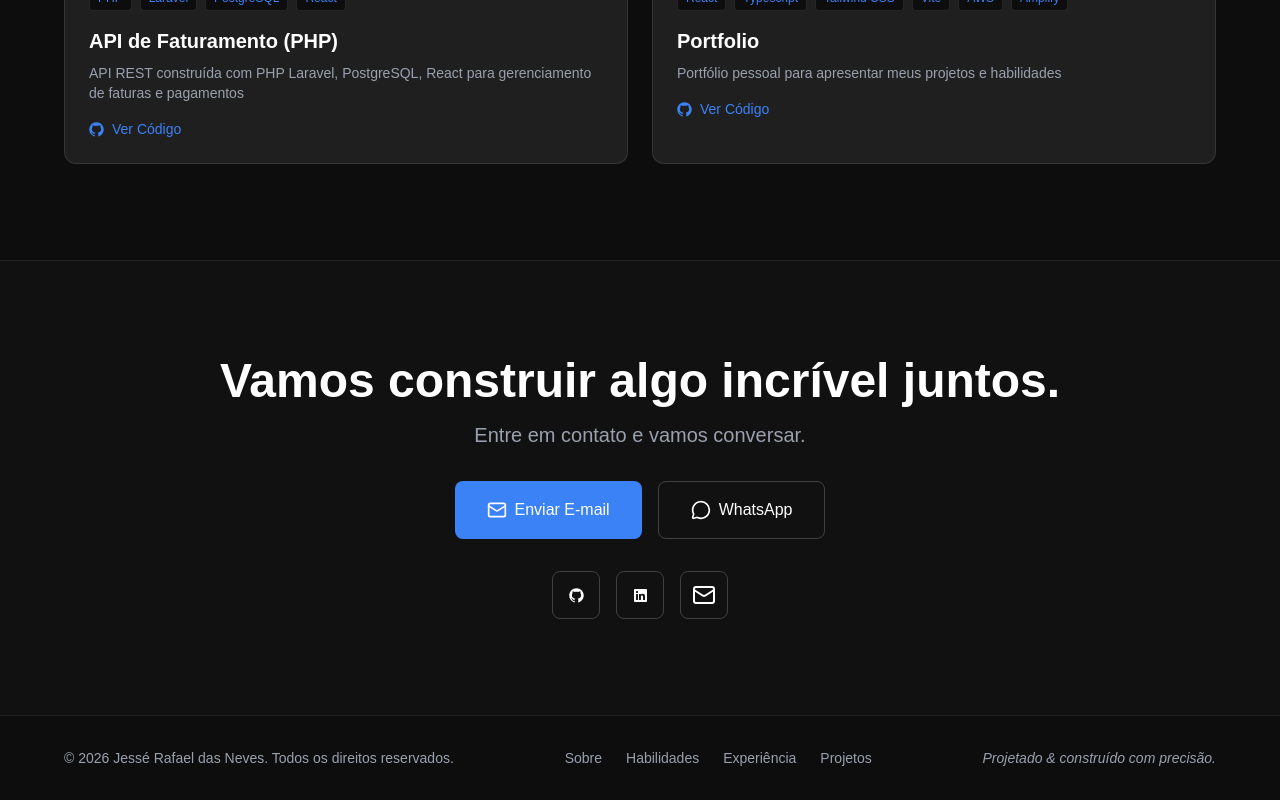
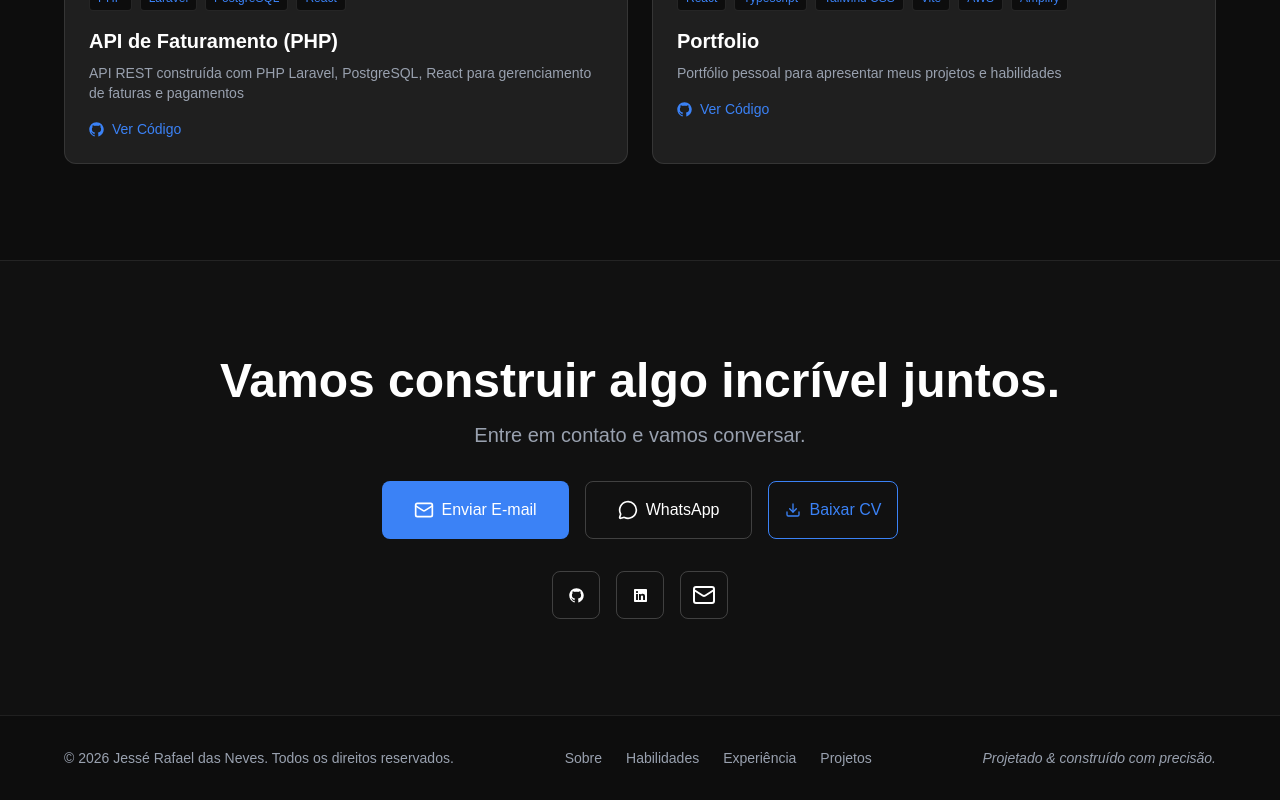
Before and after one commit to JesseRafaelDasNeves/portfolio-frontend, a React (Vite) app: page / in a window 1280 px wide. Shown: the part 4939-5739 px from the top of the page. Built offline with nearby package versions, Linux system fonts and the light colour scheme.

Commit message:
add button download cv in footer

```diff
--- a/src/App.tsx
+++ b/src/App.tsx
@@ -452,6 +452,14 @@ function App() {
               <MessageCircle size={20} />
               WhatsApp
             </a>
+            <a
+              href={cvFile}
+              download="CV-Jesse-Rafael-das-Neves.pdf"
+              className="px-4 py-2 border border-[#3B82F6] text-[#3B82F6] rounded-lg hover:bg-[#3B82F6] hover:text-white transition-all flex items-center gap-2"
+            >
+              <Download size={16} />
+              Baixar CV
+            </a>
           </div>
           <div className="flex justify-center gap-4">
             <a
```
